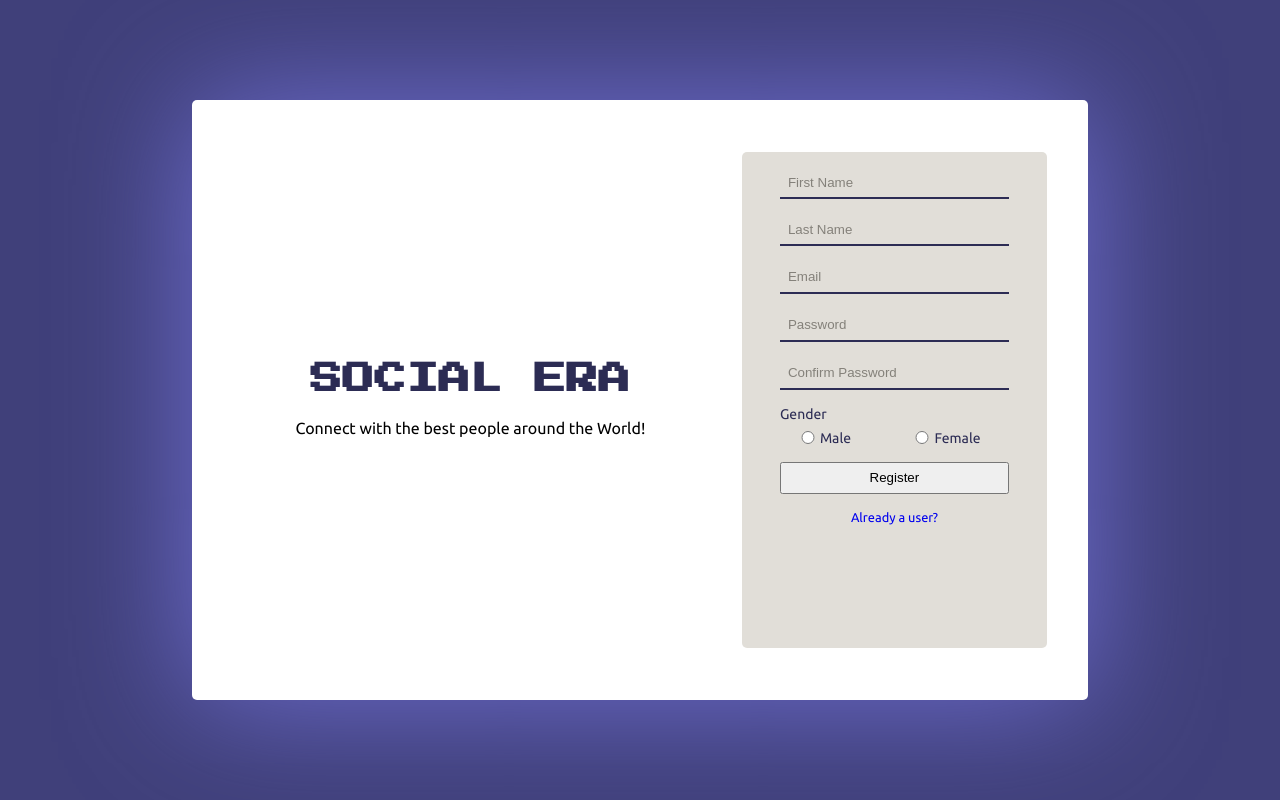
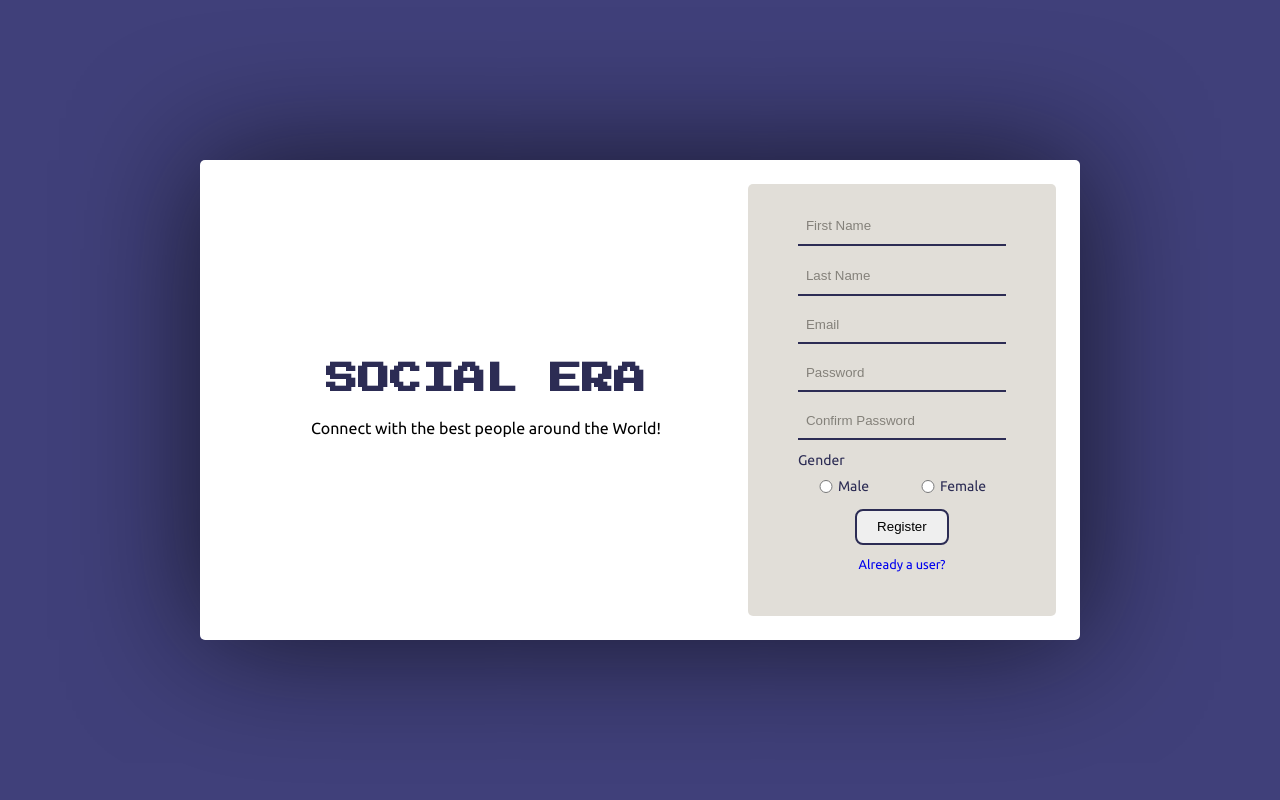
Before and after one commit to niranjan2399/Social-Era-Client, a React (Create React App) app: page /register in a window 1280 px wide. Built offline with nearby package versions, Linux system fonts and the light colour scheme.

Commit message:
added logout button and changed some css

```diff
--- a/public/index.html
+++ b/public/index.html
@@ -2,7 +2,7 @@
 <html lang="en">
   <head>
     <meta charset="utf-8" />
-    <meta name="viewport" content="width=device-width, initial-scale=.9" />
+    <meta name="viewport" content="width=device-width, initial-scale=1" />
     <meta name="theme-color" content="#000000" />
     <meta
       name="description"
--- a/src/components/navbar/Navbar.js
+++ b/src/components/navbar/Navbar.js
@@ -9,6 +9,15 @@ import { AuthContext } from "../../authContext/AuthContext";
 function Navbar() {
   const PF = process.env.REACT_APP_PUBLIC_FOLDER;
   const { user } = useContext(AuthContext);
+  const to_reveal = document.querySelector(".more_options");
+
+  const revealMore = (e) => {
+    if (to_reveal.hasAttribute("style")) {
+      to_reveal.removeAttribute("style");
+    } else {
+      to_reveal.setAttribute("style", "visibility: visible");
+    }
+  };
 
   return (
     <div className="navbar">
@@ -51,8 +60,13 @@ function Navbar() {
           <NotificationsIcon className="noti" />
           <div>2</div>
         </div>
-        <div className="more">
+        <div className="more" onClick={revealMore}>
           <i className="lzf7d6o1"></i>
+          <div className="more_options">
+            <ul>
+              <li>Logout</li>
+            </ul>
+          </div>
         </div>
       </div>
     </div>
--- a/src/components/navbar/navBar.scss
+++ b/src/components/navbar/navBar.scss
@@ -225,6 +225,7 @@
 }
 
 .more {
+  position: relative;
   display: flex;
   align-items: center;
   justify-content: center;
@@ -253,4 +254,41 @@
     height: 1.25rem;
     filter: invert(100%);
   }
+
+  .more_options {
+    position: absolute;
+    visibility: hidden;
+    display: flex;
+    justify-content: center;
+    align-items: center;
+    top: 3.5rem;
+    left: -95%;
+    width: 6rem;
+    height: 3rem;
+    border-radius: 7px;
+    background-color: #2c2c54;
+    border: 2px solid #cc8e35;
+    box-shadow: 0 0 0.2rem #cc8e35;
+
+    &:hover, &:hover::after{
+      background-color: #212141;
+    }
+
+    &::after {
+      content: "";
+      position: absolute;
+      top: -0.3rem;
+      left: 50%;
+      border-left: 2px solid #cc8e35;
+      border-top: 2px solid #cc8e35;
+      width: 1.25rem;
+      height: 1.25rem;
+      background-color: #2c2c54;
+      transform: rotateZ(45deg) translateX(-50%);
+    }
+
+    ul {
+      list-style: none;
+    }
+  }
 }
--- a/src/pages/Login/Login.scss
+++ b/src/pages/Login/Login.scss
@@ -1,56 +1,9 @@
-.wrapper {
-  display: flex;
-  align-items: center;
-  width: 100vw;
-  height: 100vh;
-  background-color: #40407a;
-
-  .left_wrapper {
-    display: flex;
-    margin-inline: auto;
-    width: 70%;
-    height: 75%;
-    padding: 1.5rem;
-    background-color: white;
-    border-radius: 5px;
-    box-shadow: 0 0 8rem #706fd3;
-
-    .left {
-      display: flex;
-      flex: 1.5;
-      flex-direction: column;
-      justify-content: center;
-
-      h1 {
-        font-family: "Press Start 2P", cursive;
-        color: #2c2c54;
-        margin-bottom: 1.5rem;
-      }
-    }
-
-    .right {
-      display: flex;
-      flex-direction: column;
-      justify-content: center;
-      flex: 1;
-
-      .login {
-        display: flex;
-        flex-direction: column;
-        align-items: center;
-        width: 90%;
-        background-color: #d3cfc7af;
-        border-radius: 5px;
-        justify-content: center;
-        min-height: 90%;
-
 .login_form {
   display: grid;
   grid-template-rows: 1fr 1fr 2fr;
   gap: 1rem;
   align-items: center;
   margin-inline: auto;
-          width: 65%;
 
   input {
     width: 100%;
@@ -64,42 +17,3 @@
     }
   }
 }
-        button {
-          width: fit-content;
-          min-width: 5rem;
-          height: 2.25rem;
-          margin-inline: auto;
-          padding-inline: 1.25rem;
-          padding-block: 0.4rem;
-          border-radius: 0.5rem;
-          margin-bottom: 1rem;
-          border: 2px solid #2c2c54;
-          cursor: pointer;
-
-          &:disabled {
-            cursor: none;
-            opacity: 0.9;
-          }
-
-          &:last-of-type {
-            margin-block: 0;
-          }
-        }
-      }
-
-      a {
-        font-size: 0.8rem;
-        text-decoration: none;
-        margin-bottom: 1rem;
-
-        &:hover {
-          text-decoration: underline;
-        }
-      }
-    }
-  }
-
-  input::placeholder {
-    color: #84817a;
-  }
-}
--- a/src/pages/Register/Register.scss
+++ b/src/pages/Register/Register.scss
@@ -3,9 +3,6 @@
   flex-direction: column;
   align-items: center;
   width: 90%;
-  min-height: 90%;
-  background-color: #d3cfc7af;
-  border-radius: 5px;
 
   .error {
     margin-top: 1rem;
@@ -18,7 +15,7 @@
   form {
     display: grid;
     grid-template-rows: 2.45fr 1fr 1fr 1fr 1.25fr 1fr 1fr;
-    gap: 1rem;
+    gap: .75rem;
     width: 75%;
     margin-block: 1rem;
     margin-inline: auto;
@@ -26,7 +23,7 @@
     fieldset {
       display: grid;
       grid-template-rows: 1fr 1fr;
-      gap: 1rem;
+      gap: .75rem;
       border: none;
 
       legend {
@@ -74,4 +71,14 @@
   .loginLink {
     margin-inline: auto;
   }
+
+  a {
+    font-size: 0.8rem;
+    text-decoration: none;
+    margin-bottom: 1rem;
+
+    &:hover {
+      text-decoration: underline;
+    }
+  }
 }
--- a/src/pages/wrapper/LoginRegister.js
+++ b/src/pages/wrapper/LoginRegister.js
@@ -1,11 +1,12 @@
 import React from "react";
 import Login from "../login/Login";
 import Register from "../register/Register";
+import "./wrapper.scss";
 
 function LoginRegister({ login }) {
   return (
-    <div className="wrapper">
-      <div className="left_wrapper">
+    <div className="container">
+      <div className="wrapper">
         <div className="left">
           <h1>SOCIAL ERA</h1>
           <p>Connect with the best people around the World!</p>
--- /dev/null
+++ b/src/pages/wrapper/wrapper.scss
@@ -0,0 +1,67 @@
+.container {
+  display: flex;
+  align-items: center;
+  width: 100vw;
+  height: 100vh;
+  background-color: #40407a;
+
+  .wrapper {
+    display: flex;
+    margin-inline: auto;
+    width: 55rem;
+    height: 30rem;
+    padding: 1.5rem;
+    background-color: white;
+    border-radius: 5px;
+    box-shadow: 0 0 8rem #08080ebe;
+
+    .left {
+      display: flex;
+      flex: 1.7;
+      flex-direction: column;
+      justify-content: center;
+
+      h1 {
+        font-family: "Press Start 2P", cursive;
+        color: #2c2c54;
+        margin-bottom: 1.5rem;
+      }
+    }
+
+    button {
+      width: fit-content;
+      min-width: 5rem;
+      height: 2.25rem;
+      margin-inline: auto;
+      padding-inline: 1.25rem;
+      padding-block: 0.4rem;
+      border-radius: 0.5rem;
+      margin-bottom: 1rem;
+      border: 2px solid #2c2c54;
+      cursor: pointer;
+
+      &:disabled {
+        cursor: none;
+        opacity: 0.9;
+      }
+
+      &:last-of-type {
+        margin-block: 0;
+      }
+    }
+
+    .right {
+      display: flex;
+      flex-direction: column;
+      justify-content: center;
+      flex: 1;
+      min-height: 90%;
+      background-color: #d3cfc7af;
+      border-radius: 5px;
+    }
+
+    input::placeholder {
+      color: #84817a;
+    }
+  }
+}
```
Lines whose indentation alone changed are shown as unchanged.
